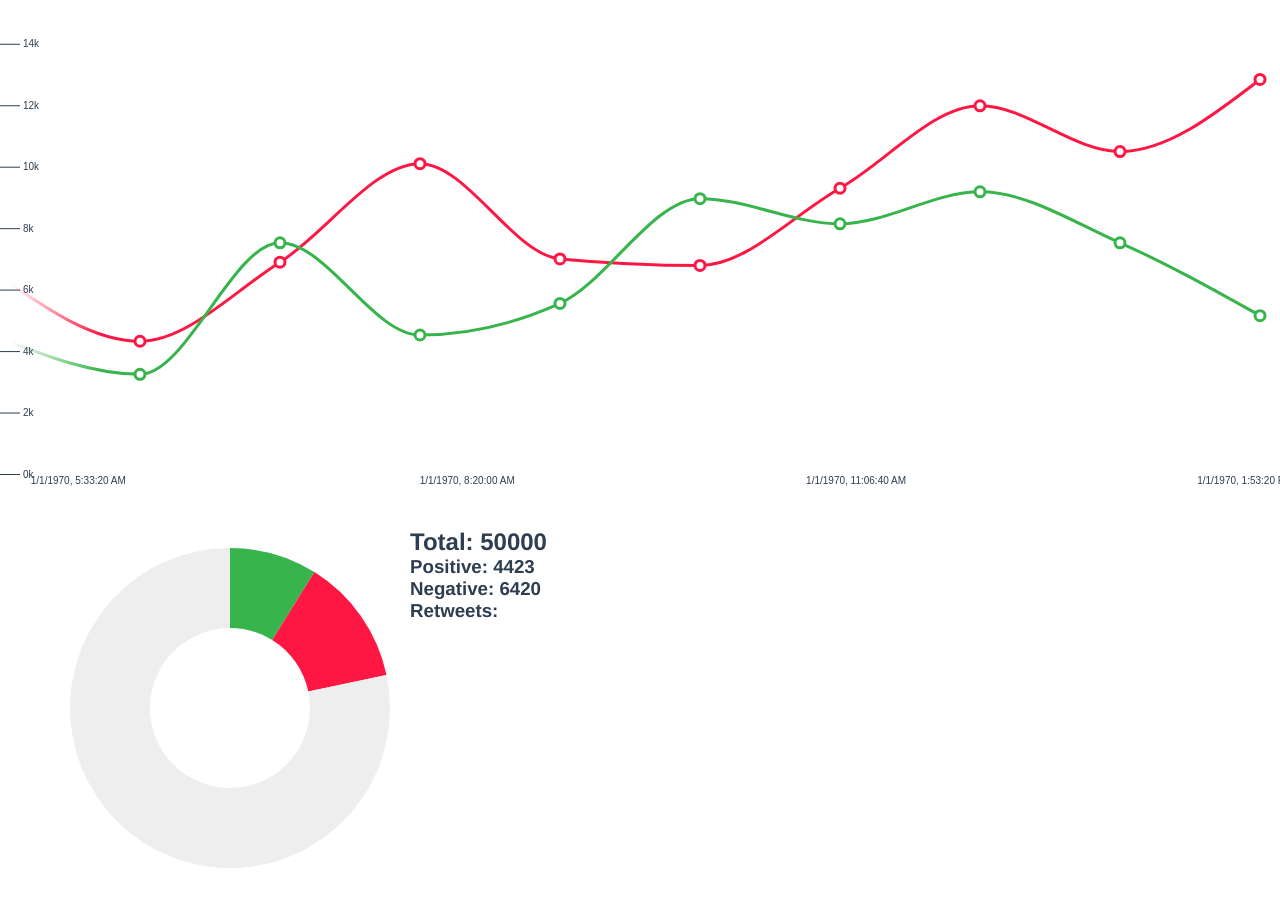
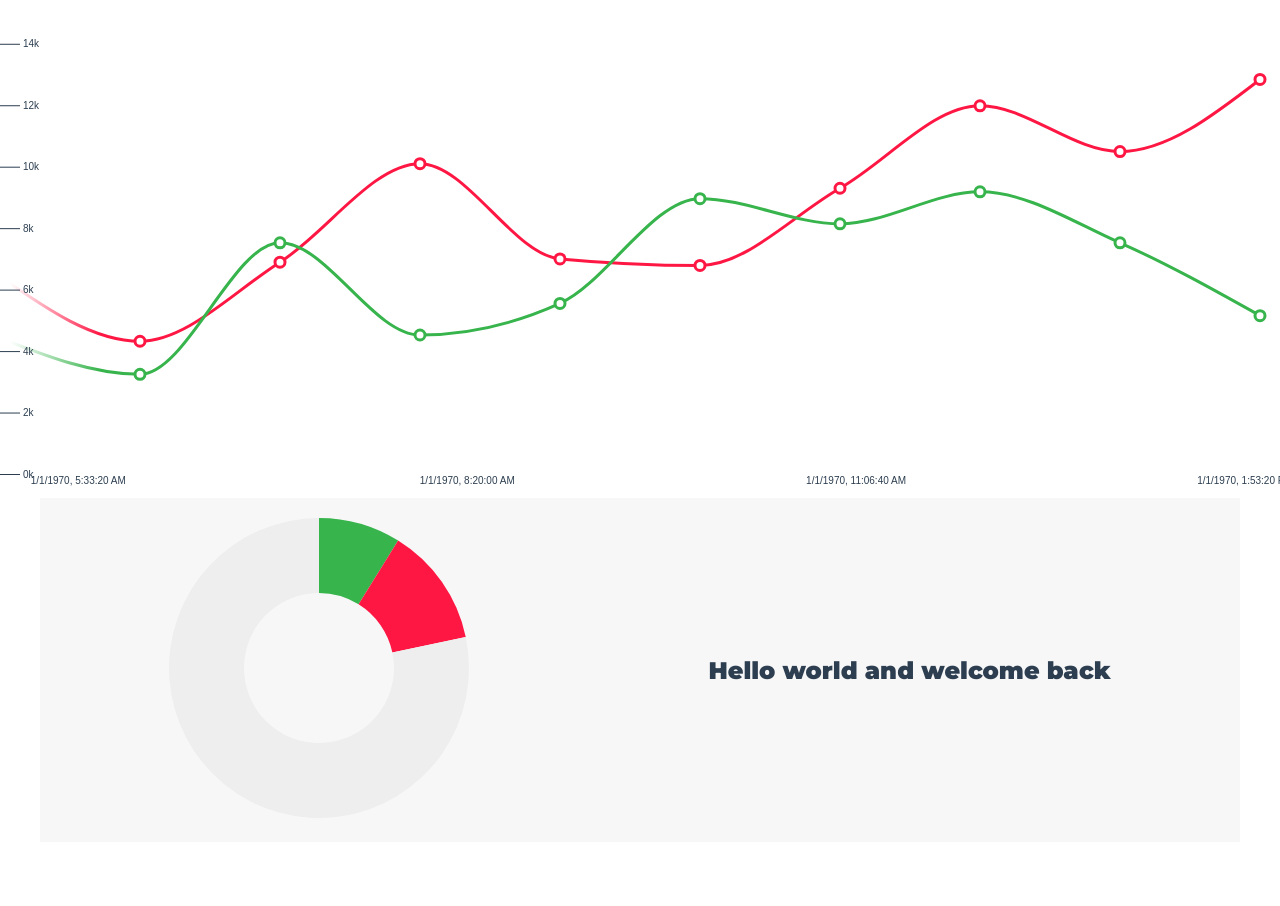
Before and after one commit to mfigurski80/tweet-frontend, a Vue app: page / in a window 1280 px wide. Shown: the top 906 px of the page. After the commit the page ends 842 px from the top, so only its background shows below. Built offline with nearby package versions, Linux system fonts and the light colour scheme.

Commit message:
Add column layout

```diff
--- a/src/App.vue
+++ b/src/App.vue
@@ -1,16 +1,18 @@
 <template>
   <div id="app">
-    <SvgDefinitions />
-    <LineGraph :chartData="points" :onSelect="onSelect" />
-    <div id="details" v-if="details !== null">
-      <PieChart :chartData="details" />
-    </div>
+    <svg-definitions />
+    <line-graph :chartData="points" :onSelect="onSelect" />
+    <column-layout v-if="details !== null">
+      <pie-chart :chartData="details" />
+      <h2>Hello world and welcome back</h2>
+    </column-layout>
   </div>
 </template>
 
 <script>
 import SvgDefinitions from "./components/SvgDefinitions.vue";
 import LineGraph from "./components/LineGraph.vue";
+import ColumnLayout from "./components/ColumnLayout.vue";
 import PieChart from "./components/PieChart.vue";
 
 export default {
@@ -18,6 +20,7 @@ export default {
   components: {
     SvgDefinitions,
     LineGraph,
+    ColumnLayout,
     PieChart,
   },
   data: () => ({
@@ -45,6 +48,7 @@ export default {
 </script>
 
 <style>
+@import url("https://fonts.googleapis.com/css2?family=Montserrat:wght@400;900&display=swap");
 * {
   margin: 0;
   padding: 0;
--- /dev/null
+++ b/src/components/ColumnLayout.vue
@@ -0,0 +1,27 @@
+<template>
+  <div class="column-layout">
+    <slot />
+  </div>
+</template>
+
+<script>
+export default {
+  name: "ColumnLayout",
+};
+</script>
+
+<style scoped>
+.column-layout {
+  max-width: 1200px;
+  padding: 20px 10px;
+  margin: 0 auto;
+  display: flex;
+  flex-wrap: wrap;
+  justify-content: space-around;
+  align-items: center;
+  background: #f7f7f7;
+}
+/* .column-layout > * {
+  flex-grow: 1;
+} */
+</style>
--- a/src/components/PieChart.vue
+++ b/src/components/PieChart.vue
@@ -1,12 +1,7 @@
 <template>
-  <div id="main">
+  <div>
+    <div style="display: None">{{ chartData }}</div>
     <div id="d3PieChart"></div>
-    <div>
-      <h2>Total: {{ chartData.total }}</h2>
-      <h3>Positive: {{ chartData.positive }}</h3>
-      <h3>Negative: {{ chartData.negative }}</h3>
-      <h3>Retweets: {{ chartData.retweets }}</h3>
-    </div>
   </div>
 </template>
 
@@ -69,8 +64,10 @@ export default {
 
 <style>
 #d3PieChart {
-  height: 40vh;
-  margin: 20px;
+  min-height: 200px;
+  min-width: 200px;
+  max-height: 400px;
+  max-width: 400px;
   /* width: 400px;
   height: 400px; */
 }
@@ -84,9 +81,3 @@ export default {
   fill: #eee;
 }
 </style>
-<style scoped>
-#main {
-  display: flex;
-  padding: 30px 50px;
-}
-</style>
```
